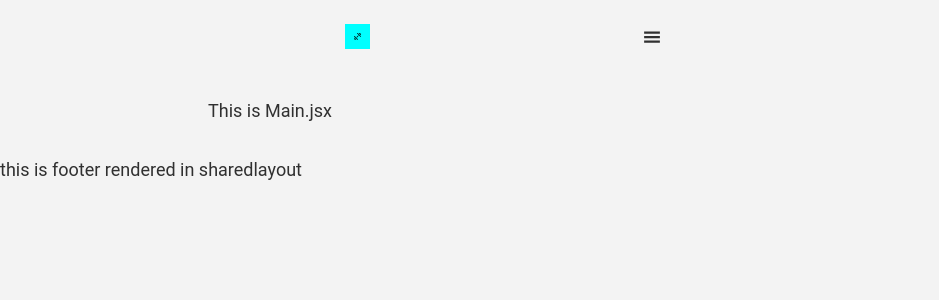
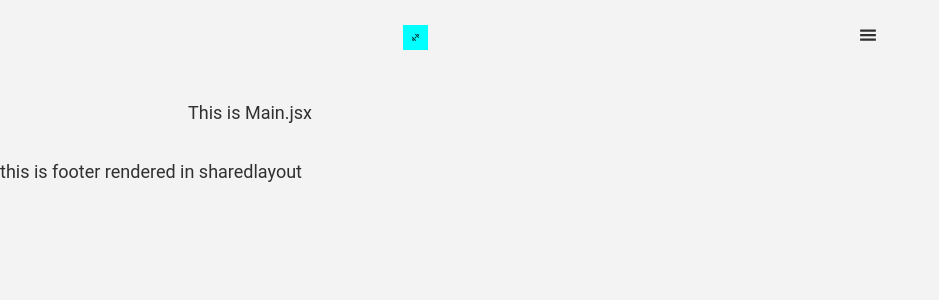
Before and after one commit to Zjadlbyscos/znajdzinstruktora, a React (Create React App) app: page / in a window 1280 px wide. Shown: the top 300 px of the page, without its empty margins (0-939 px from the left). Built offline with nearby package versions, Linux system fonts and the light colour scheme.

Commit message:
fix hamburger - modal slide

```diff
--- a/src/components/Header/Hamburger/Hamburger.jsx
+++ b/src/components/Header/Hamburger/Hamburger.jsx
@@ -2,6 +2,7 @@ import React from "react";
 import { stack as Menu } from 'react-burger-menu'
 import { CgClose } from "react-icons/cg";
 import { HamburgerContainer } from "./Hamburger.styled";
+import { GiHamburgerMenu } from "react-icons/gi";
 
 export const HamburgerMenu = ({ openState, handleCloseMenu }) => {
 
@@ -12,7 +13,7 @@ export const HamburgerMenu = ({ openState, handleCloseMenu }) => {
         bodyClassName={"modal-show"}
         width={"80%"}
         itemListElement="div"
-        customBurgerIcon={false}
+        customBurgerIcon={<GiHamburgerMenu/>}
         isOpen={openState}
       >
         <HamburgerContainer>
--- a/src/components/Header/Header.jsx
+++ b/src/components/Header/Header.jsx
@@ -25,7 +25,7 @@ export const Header = () => {
 
 
 
-        <GiHamburgerMenu onClick={toggleBurgerMenu} />
+        {/* <GiHamburgerMenu onClick={toggleBurgerMenu} /> */}
         <HamburgerMenu
           openState={isMenuOpen}
           handleCloseMenu={toggleBurgerMenu}
--- a/src/index.css
+++ b/src/index.css
@@ -95,7 +95,7 @@ body {
   }
 
   section {
-    max-width: 960px;
+    max-width: 1000px;
     padding: 24px 48px;
   }
   button {
```
